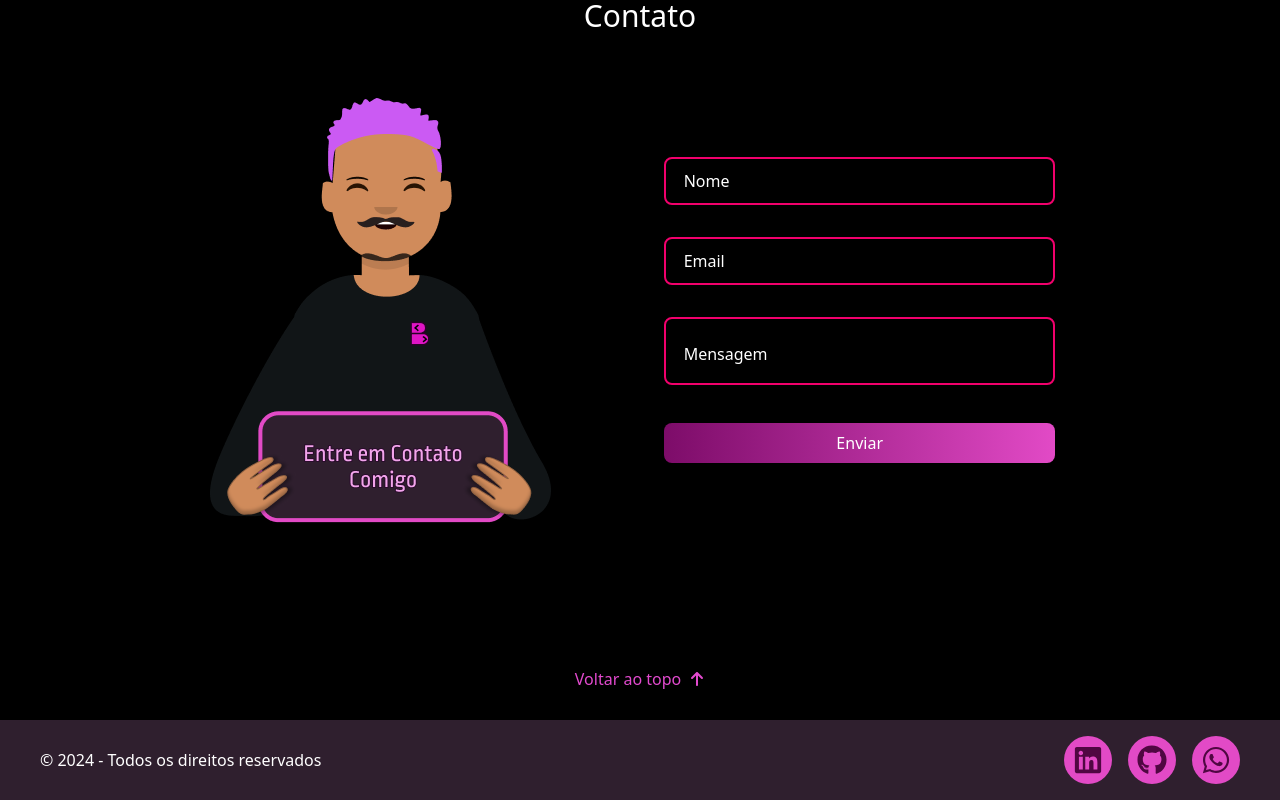
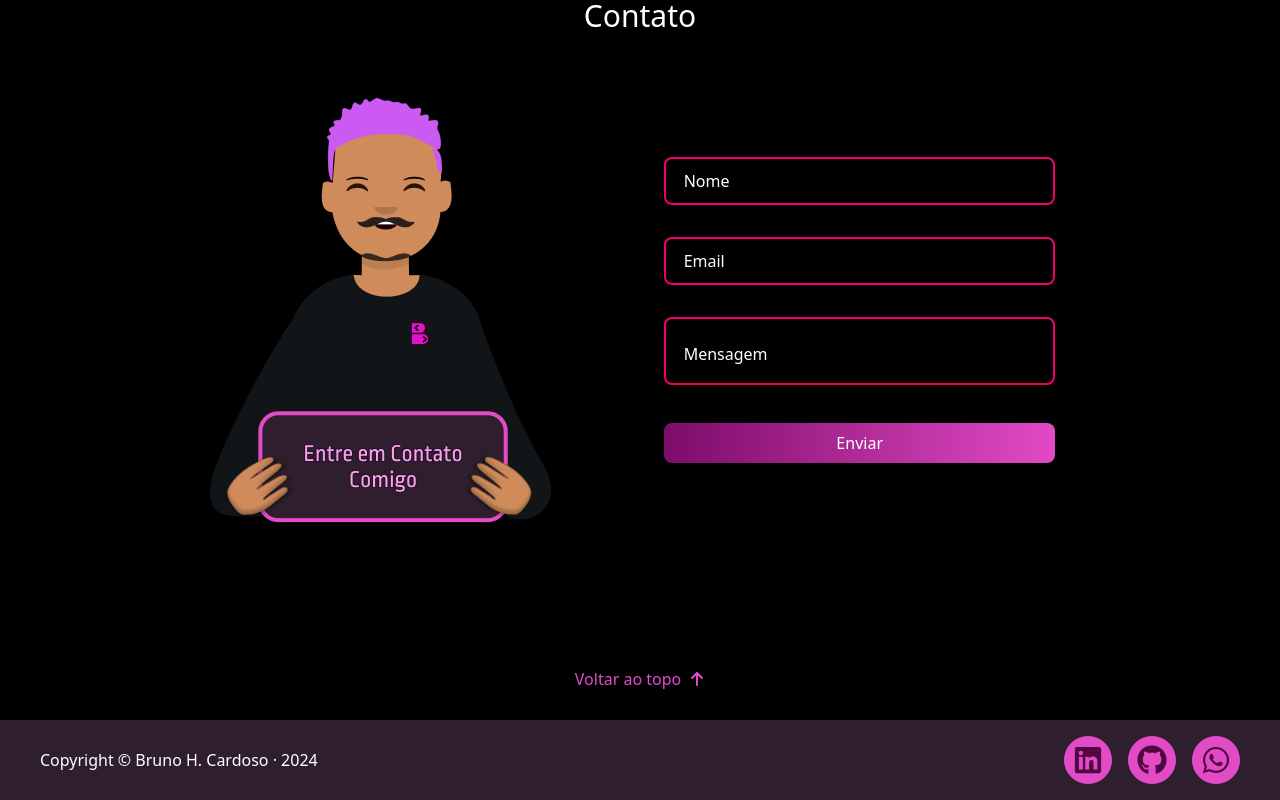
Before and after one commit to RiqueBruno/RiqueBruno, a React (Vite) app: page / in a window 1280 px wide. Shown: the part 3280-4080 px from the top of the page. Built offline with nearby package versions, Linux system fonts and the light colour scheme.

Commit message:
refactor: Footer - modifica texto do h2

```diff
--- a/src/components/Footer/Footer.tsx
+++ b/src/components/Footer/Footer.tsx
@@ -8,7 +8,7 @@ type FooterProps = {
 export default function Footer({ darkMode }: FooterProps) {
   return (
     <footer className="bg-footer-light dark:bg-footer-dark text-white text-center text-sm md:text-base py-4 flex flex-col md:flex-row space-y-4 md:space-y-0 md:justify-between justify-around items-center px-10">
-      <h2>© 2024 - Todos os direitos reservados</h2>
+      <h2>Copyright © Bruno H. Cardoso · 2024</h2>
       <ul className="flex space-x-4">
         <li>
           <SocialMedia
```
